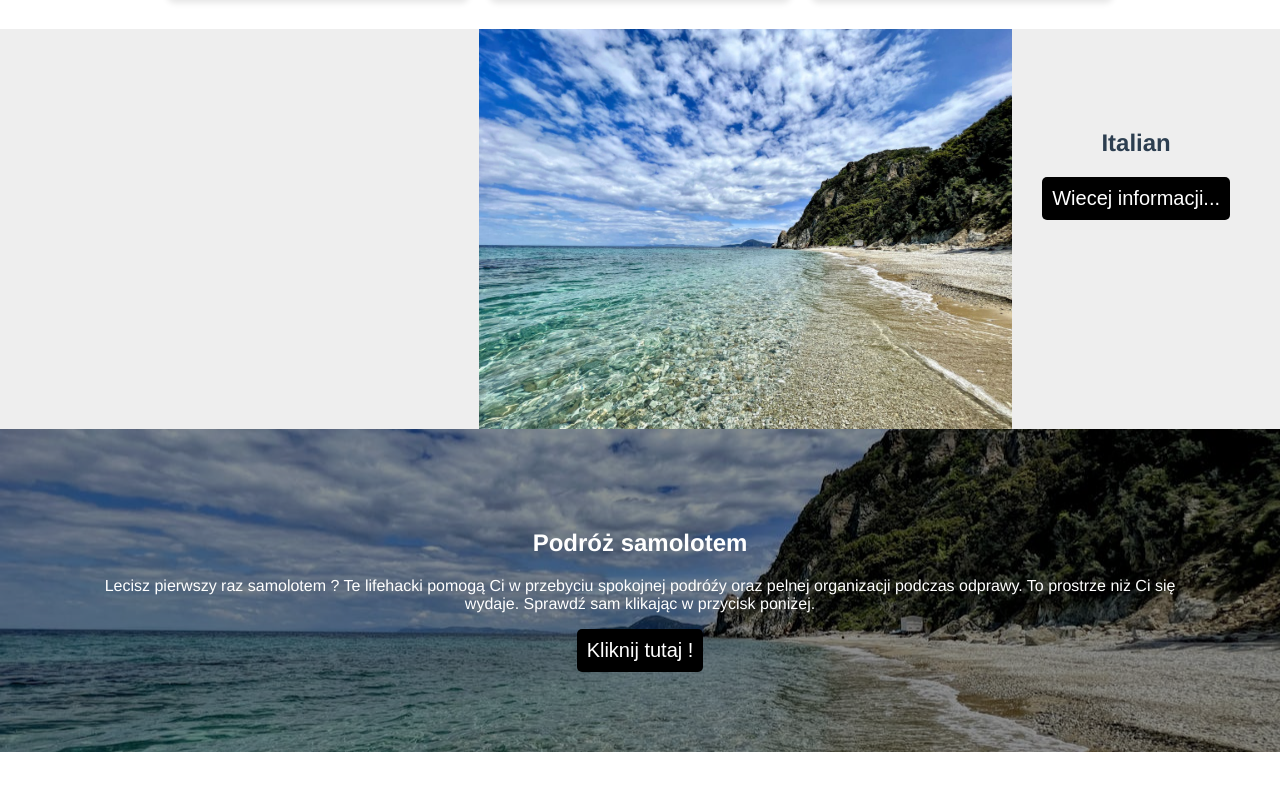
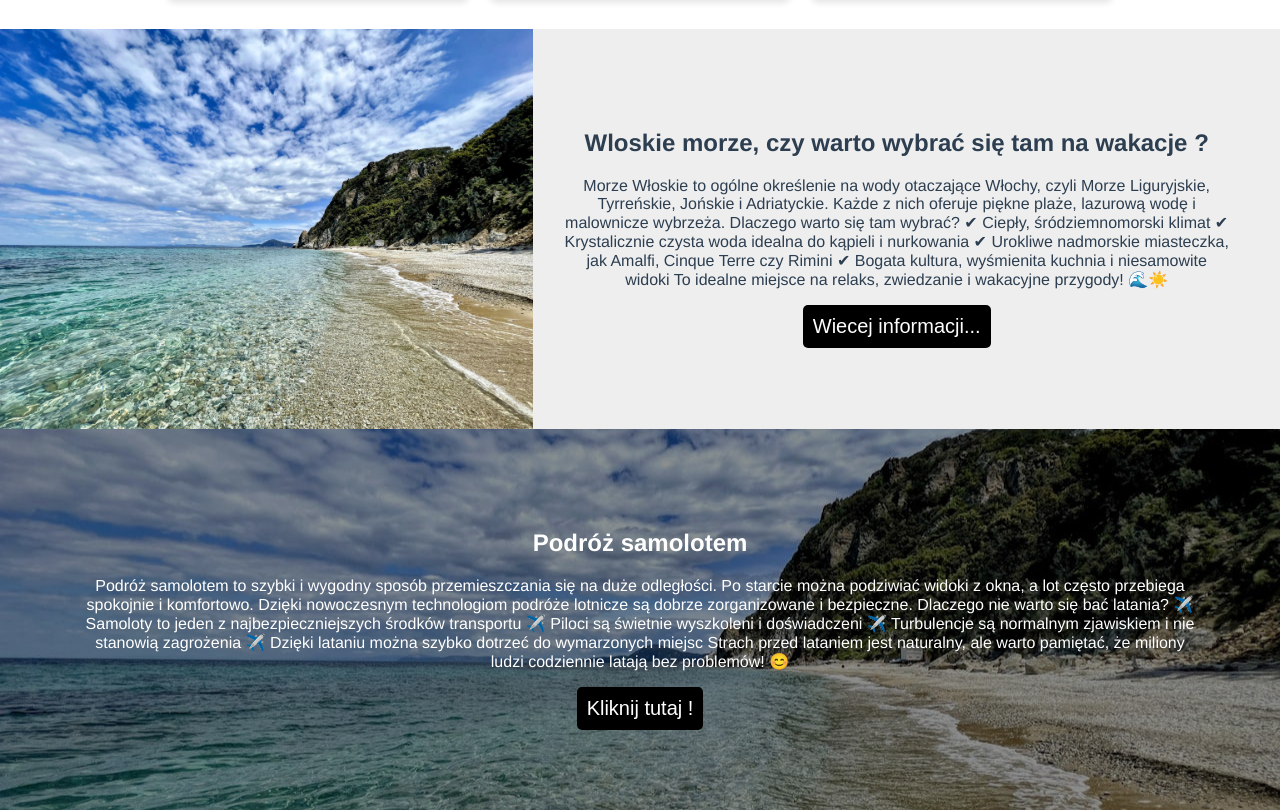
Before and after one commit to bartoszsmorawski/travel__blog, a Vue app: page / in a window 1280 px wide. Shown: the part 720-1532 px from the top of the page. Before the commit the page ends 1472 px from the top, so only its background shows below. Built offline with nearby package versions, Linux system fonts and the light colour scheme.

Commit message:
Added new content to FotoSection. Using a props which added in the last commit.

```diff
--- a/src/pages/HomeView.vue
+++ b/src/pages/HomeView.vue
@@ -15,12 +15,28 @@
         <ArticleWidget title="Kultura, Przyroda i Adrenalina: Wybierz Swój Styl Podróżowania"
             link="https://www.google.pl/" :srcImg="require('@/assets/image/morze.jpg')" altText="Góry" />
     </div>
-    <FotoSection title="Italian" :srcImg="require('@/assets/image/morze.jpg')" altText="Morze"
-        :rightVariantImage="false" />
+    <FotoSection title="Wloskie morze, czy warto wybrać się tam na wakacje ?"
+        :srcImg="require('@/assets/image/morze.jpg')" altText="Sea" :rightVariantImage="false" description="Morze Włoskie to ogólne określenie na wody otaczające Włochy, czyli Morze Liguryjskie, Tyrreńskie, Jońskie i Adriatyckie. Każde z nich oferuje piękne plaże, lazurową wodę i malownicze wybrzeża.
+Dlaczego warto się tam wybrać?
+✔ Ciepły, śródziemnomorski klimat
+✔ Krystalicznie czysta woda idealna do kąpieli i nurkowania
+✔ Urokliwe nadmorskie miasteczka, jak Amalfi, Cinque Terre czy Rimini
+✔ Bogata kultura, wyśmienita kuchnia i niesamowite widoki
 
-    <FotoSectionBaner title="Podróż samolotem" :srcImg="require('@/assets/image/morze.jpg')"
-        description="Lecisz pierwszy raz samolotem ? Te lifehacki pomogą Ci w przebyciu spokojnej podróźy oraz pelnej organizacji podczas odprawy. To prostrze niż Ci się wydaje. Sprawdź sam klikając w przycisk poniżej." />
+To idealne miejsce na relaks, zwiedzanie i wakacyjne przygody! 🌊☀️" />
 
+    <FotoSectionBaner title="Podróż samolotem" :srcImg="require('@/assets/image/morze.jpg')" altText="Sea" description="Podróż samolotem to szybki i wygodny sposób przemieszczania się na duże odległości. Po starcie można podziwiać widoki z okna, a lot często przebiega spokojnie i komfortowo. Dzięki nowoczesnym technologiom podróże lotnicze są dobrze zorganizowane i bezpieczne.
+Dlaczego nie warto się bać latania?
+✈️ Samoloty to jeden z najbezpieczniejszych środków transportu
+✈️ Piloci są świetnie wyszkoleni i doświadczeni
+✈️ Turbulencje są normalnym zjawiskiem i nie stanowią zagrożenia
+✈️ Dzięki lataniu można szybko dotrzeć do wymarzonych miejsc
+
+Strach przed lataniem jest naturalny, ale warto pamiętać, że miliony ludzi codziennie latają bez problemów! 😊" />
+
+    <AboutUsSection title="Blog podróżniczy Jan Nowak" subTitle="O mnie"
+        :srcImg="require('@/assets/image/traveler.jpg')" altText="Traveler picture"
+        description="Podróżowanie to moja pasja i sposób na życie. Uwielbiam odkrywać nowe miejsca, poznawać lokalne kultury i smakować tradycyjne potrawy. Każda podróż to dla mnie nie tylko przygoda, ale też okazja do nauki i poszerzania horyzontów. Na mojej stronie dzielę się relacjami z wypraw, praktycznymi poradami i inspiracjami, które pomogą Ci zaplanować własne podróże. Świat jest pełen niezwykłych miejsc chodź, odkryjmy je razem!" />
 </template>
 
 <script setup>
@@ -28,6 +44,7 @@ import TravelNavbar from "../components/organisms/TravelNavbar.vue";
 import ArticleWidget from "../components/organisms/ArticleWidget.vue";
 import FotoSection from "@/components/organisms/FotoSection.vue";
 import FotoSectionBaner from "@/components/organisms/FotoSectionBaner.vue";
+import AboutUsSection from "@/components/organisms/AboutUsSection.vue";
 </script>
 
 <style scoped>
```
